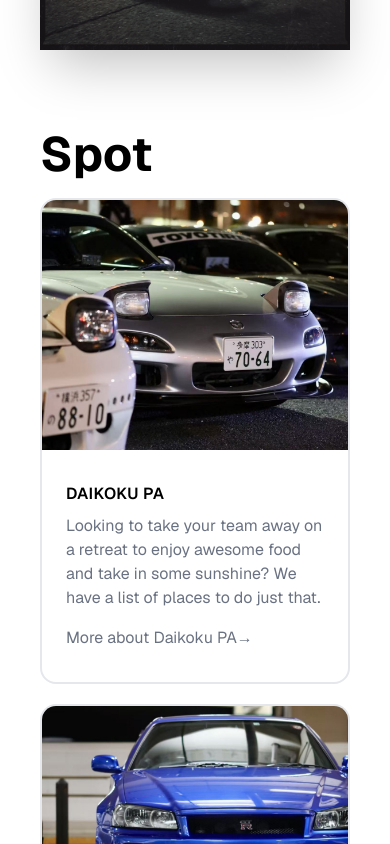
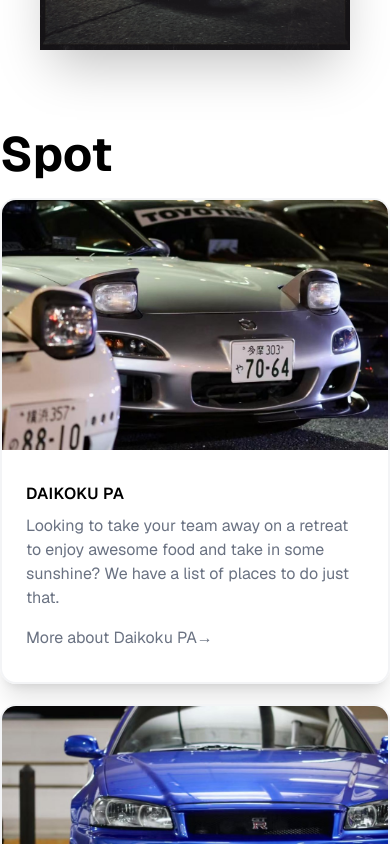
Before and after one commit to zhangzhikaii/daikoku_lp, a Next.js app: page /daikoku/about in a window 390 px wide. Shown: the part 1380-2224 px from the top of the page. Built offline with nearby package versions, Linux system fonts and the light colour scheme.

Commit message:
fix: spot responsive

```diff
--- a/package.json
+++ b/package.json
@@ -13,6 +13,7 @@
     "format:fix": "prettier --write \"./src/**/*.{js,jsx,ts,tsx,json,css,scss,md}\""
   },
   "dependencies": {
+    "clsx": "^2.1.1",
     "next": "15.4.6",
     "react": "19.1.0",
     "react-dom": "19.1.0",
--- a/src/app/daikoku/about/page.tsx
+++ b/src/app/daikoku/about/page.tsx
@@ -5,7 +5,7 @@ import { TitleSection } from "@/components/daikoku/about/TitleSection";
 export default function AboutPage() {
   return (
     <div className="font-sans items-center justify-items-center min-h-screen bg-white">
-      <main className="flex flex-col items-center">
+      <main className="flex flex-col">
         <TitleSection />
         <AboutSection />
         <SpotSection />
--- a/src/components/daikoku/about/AboutSection/index.tsx
+++ b/src/components/daikoku/about/AboutSection/index.tsx
@@ -1,24 +1,32 @@
 "use client";
 
+import clsx from "clsx";
 import Image from "next/image";
 import { useInView } from "react-intersection-observer";
 
 export const AboutSection: React.FC = () => {
   const { ref, inView } = useInView({
-    threshold: 0.5,
+    threshold: 0.3,
     triggerOnce: true,
   });
   return (
     <div
       ref={ref}
-      className="flex flex-col m-10 gap-10 md:flex-row md:my-40 md:mx-auto md:max-w-4xl md:px-5 lg:max-w-6xl lg:px-10 lg:gap-20"
+      className={clsx(
+        "flex flex-col m-10 gap-10",
+        "md:flex-row md:my-40 md:justify-center",
+        "lg:gap-20",
+      )}
     >
       <div
-        className={[
-          "order-first flex flex-col justify-between gap-5 md:order-last md:flex-3 md:gap-0 lg:gap-5 lg:p-5",
+        className={clsx(
+          "order-first flex flex-col justify-between gap-5",
+          "md:order-last md:max-w-xl",
+          "lg:max-w-2xl lg:p-5",
+          "",
           "transition-all duration-2000 ease-out",
           inView ? "opacity-100 translate-x-0" : "opacity-0 translate-x-[30px]",
-        ].join(" ")}
+        )}
       >
         <h1 className="text-5xl text-black font-bold">About</h1>
         <div>
@@ -38,13 +46,14 @@ export const AboutSection: React.FC = () => {
         </h1>
       </div>
       <div
-        className={[
-          "order-last md:order-first md:flex-2 shadow-2xl",
+        className={clsx(
+          "order-last shadow-2xl self-start",
+          "md:order-first md:w-sm",
           "transition-all duration-2000 ease-out",
           inView
             ? "opacity-100 translate-x-0"
             : "opacity-0 -translate-x-[30px]",
-        ].join(" ")}
+        )}
       >
         <Image
           src={`/intro.jpeg`}
--- a/src/components/daikoku/about/Card/index.tsx
+++ b/src/components/daikoku/about/Card/index.tsx
@@ -1,5 +1,6 @@
 "use client";
 
+import clsx from "clsx";
 import Image from "next/image";
 import { PropsWithChildren } from "react";
 
@@ -14,7 +15,12 @@ export const Card: React.FC<PropsWithChildren<CardProps>> = ({
   children,
 }) => {
   return (
-    <div className="overflow-hidden md:w-[300px] border-2 border-gray-200 rounded-2xl">
+    <div
+      className={clsx(
+        "overflow-hidden border-2 border-gray-100 rounded-2xl shadow-xl",
+        "md:max-w-[400px] md:w-auto",
+      )}
+    >
       <div className="shrink-0">
         <Image
           src={imageUrl}
--- a/src/components/daikoku/about/SpotSection/index.tsx
+++ b/src/components/daikoku/about/SpotSection/index.tsx
@@ -1,24 +1,26 @@
 "use client";
 
-// import { useInView } from "react-intersection-observer";
+import { useInView } from "react-intersection-observer";
 import { Card } from "../Card";
+import clsx from "clsx";
 
 export const SpotSection: React.FC = () => {
-  // const { ref, inView } = useInView({
-  //   threshold: 0.5,
-  //   triggerOnce: true,
-  // });
+  const { ref, inView } = useInView({
+    threshold: 0.1,
+    triggerOnce: true,
+  });
   return (
     <div
-      // ref={ref}
-      className={[
-        "m-10 md:m-0 md:w-full lg:px-50 lg:my-20",
+      ref={ref}
+      className={clsx(
+        "flex flex-col m-10 mx-auto",
+        "md:w-[70rem]",
         "transition-all duration-2000 ease-out",
-        // inView ? "opacity-100 translate-y-0" : "opacity-0 translate-y-[30px]",
-      ].join(" ")}
+        inView ? "opacity-100 translate-y-0" : "opacity-0 translate-y-[30px]",
+      )}
     >
       <h1 className="text-5xl text-black font-bold mb-5">Spot</h1>
-      <div className="flex flex-col gap-5 md:flex-row md:justify-between">
+      <div className={clsx("flex flex-col gap-5", "md:flex-row")}>
         <Card title={"Daikoku PA"} imageUrl={"/daikoku-4.jpeg"}>
           Looking to take your team away on a retreat to enjoy awesome food and
           take in some sunshine? We have a list of places to do just that.
--- a/src/components/daikoku/about/TitleSection/index.tsx
+++ b/src/components/daikoku/about/TitleSection/index.tsx
@@ -1,22 +1,26 @@
 "use client";
 
+import clsx from "clsx";
 import Image from "next/image";
 import { useInView } from "react-intersection-observer";
 
 export const TitleSection: React.FC = () => {
   const { ref, inView } = useInView({
-    threshold: 0.5,
+    threshold: 0.1,
     triggerOnce: true,
   });
   return (
     <div className="relative w-full">
-      <div ref={ref} className="grid grid-cols-1 sm:grid-cols-3">
+      <div ref={ref} className={clsx("grid grid-cols-1", "sm:grid-cols-3")}>
         <Image
           src={`/cover_1.jpeg`}
           alt={`cover 1`}
           width={1066}
           height={1600}
-          className="hidden sm:block w-full h-auto object-cover pointer-events-none"
+          className={clsx(
+            "hidden w-full h-auto object-cover pointer-events-none",
+            "sm:block",
+          )}
           priority
         />
         <Image
@@ -24,7 +28,10 @@ export const TitleSection: React.FC = () => {
           alt={`cover 2`}
           width={1066}
           height={1600}
-          className="hidden sm:block w-full h-auto object-cover pointer-events-none"
+          className={clsx(
+            "hidden w-full h-auto object-cover pointer-events-none",
+            "sm:block",
+          )}
           priority
         />
         <Image
@@ -37,13 +44,14 @@ export const TitleSection: React.FC = () => {
         />
       </div>
       <h1
-        className={[
-          "absolute inset-0 flex items-center justify-center text-white font-bold drop-shadow pointer-events-none text-6xl lg:text-7xl",
+        className={clsx(
+          "absolute inset-0 flex items-center justify-center text-white font-bold drop-shadow pointer-events-none text-6xl",
+          "lg:text-7xl",
           "transition-all duration-2000 ease-out",
           inView
             ? "opacity-100 translate-x-0"
             : "opacity-0 translate-x-[-5rem]",
-        ].join(" ")}
+        )}
       >
         Start your <br className="md:hidden" />
         JDM tour <br className="md:hidden" />
```
Also changed, not shown: 1 other file (tests, documents, lock files or other folders).
